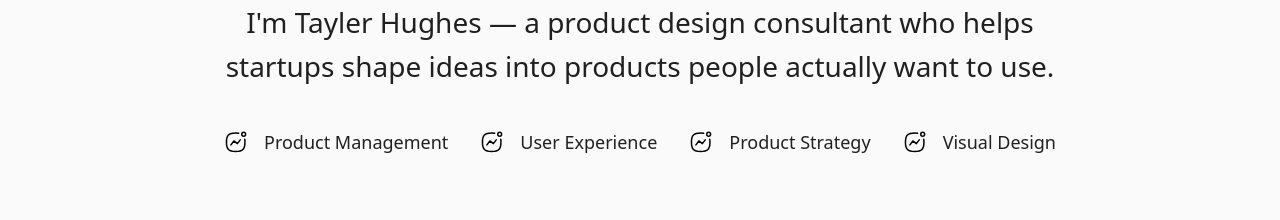
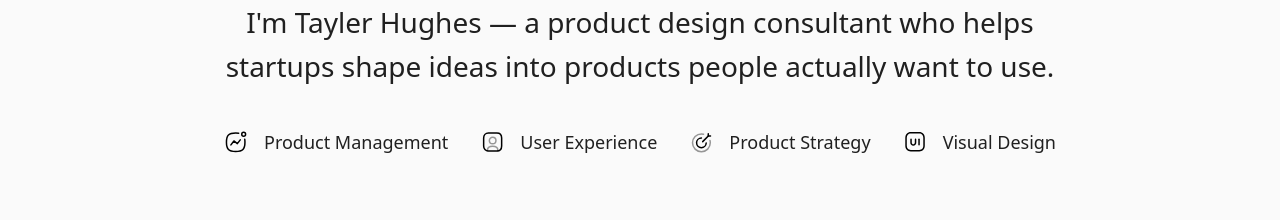
Before and after one commit to taylerhughes/willard-website, a Next.js app: page / in a window 1280 px wide. Shown: the part 960-1180 px from the top of the page. Built offline with nearby package versions, Linux system fonts and the light colour scheme.

Commit message:
icon fix

```diff
--- a/app/page.tsx
+++ b/app/page.tsx
@@ -45,15 +45,29 @@ export default function Home() {
               <p className="font-medium text-[14px] md:text-[16px] lg:text-[18px] text-[#202020]">Product Management</p>
             </div>
             <div className="flex gap-3 md:gap-4 items-center">
-              <Image src={imgActivityIcon} alt="" width={20} height={20} className="md:w-[24px] md:h-[24px]" />
+              <svg id="user" width="24" height="24" viewBox="0 0 24 24" fill="none" xmlns="http://www.w3.org/2000/svg">
+<path d="M8.43255 3H16.8673C19.8154 3 21.6504 5.08119 21.6504 8.02638V15.9736C21.6504 18.9188 19.8154 21 16.8663 21H8.43255C5.48444 21 3.65039 18.9188 3.65039 15.9736V8.02638C3.65039 5.08119 5.4932 3 8.43255 3Z" stroke="#000000" stroke-width="1.5" stroke-linecap="round" stroke-linejoin="round"></path>
+<path opacity="0.4" d="M7.48926 20.9202V20.0153C7.48926 18.3321 8.82223 16.2305 12.646 16.2305C16.4795 16.2305 17.8125 18.3126 17.8125 19.9959V20.9202" stroke="#000000" stroke-width="1.5" stroke-linecap="round" stroke-linejoin="round"></path>
+<path opacity="0.4" fill-rule="evenodd" clip-rule="evenodd" d="M15.9454 10.5259C15.9454 12.3464 14.4704 13.8214 12.6499 13.8214C10.8295 13.8214 9.35352 12.3464 9.35352 10.5259C9.35352 8.7055 10.8295 7.23047 12.6499 7.23047C14.4704 7.23047 15.9454 8.7055 15.9454 10.5259Z" stroke="#000000" stroke-width="1.5" stroke-linecap="round" stroke-linejoin="round"></path>
+</svg>
               <p className="font-medium text-[14px] md:text-[16px] lg:text-[18px] text-[#202020]">User Experience</p>
             </div>
             <div className="flex gap-3 md:gap-4 items-center">
-              <Image src={imgActivityIcon} alt="" width={20} height={20} className="md:w-[24px] md:h-[24px]" />
+<svg id="Target" width="24" height="25" viewBox="0 0 24 24" fill="none" xmlns="http://www.w3.org/2000/svg">
+<path opacity="0.4" d="M20.989 9.98114C21.19 10.7221 21.296 11.5011 21.296 12.3091C21.296 17.2251 17.314 21.2072 12.399 21.2072C7.48299 21.2072 3.5 17.2251 3.5 12.3091C3.5 7.40314 7.48299 3.41016 12.399 3.41016C13.139 3.41016 13.86 3.50714 14.553 3.67114" stroke="#000000" stroke-width="1.5" stroke-linecap="round" stroke-linejoin="round"></path>
+<path d="M12.4081 7.5H12.3991C9.73311 7.5 7.57812 9.65502 7.57812 12.309C7.57812 14.974 9.73311 17.128 12.3991 17.128C14.9671 17.128 17.0831 15.108 17.1981 12.559" stroke="#000000" stroke-width="1.5" stroke-linecap="round" stroke-linejoin="round"></path>
+<path d="M21.5003 5.58136H19.2793V3.35938" stroke="#000000" stroke-width="1.5" stroke-linecap="round" stroke-linejoin="round"></path>
+<path d="M13.709 11.1541L19.281 5.58203" stroke="#000000" stroke-width="1.5" stroke-linecap="round" stroke-linejoin="round"></path>
+</svg>
               <p className="font-medium text-[14px] md:text-[16px] lg:text-[18px] text-[#202020]">Product Strategy</p>
             </div>
             <div className="flex gap-3 md:gap-4 items-center">
-              <Image src={imgActivityIcon} alt="" width={20} height={20} className="md:w-[24px] md:h-[24px]" />
+<svg id="UI" width="24" height="24" viewBox="0 0 24 24" fill="none" xmlns="http://www.w3.org/2000/svg">
+<path d="M8.03857 8.40002C8.45264 8.40002 8.78857 8.73602 8.78857 9.15002V12.7C8.78857 13.528 9.46045 14.2 10.2886 14.2C11.1167 14.2 11.7886 13.528 11.7886 12.7V9.15002C11.7886 8.73602 12.1245 8.40002 12.5386 8.40002C12.9526 8.40002 13.2886 8.73602 13.2886 9.15002V12.7C13.2886 14.357 11.9458 15.7 10.2886 15.7C8.63135 15.7 7.28857 14.357 7.28857 12.7V9.15002C7.28857 8.73602 7.62451 8.40002 8.03857 8.40002Z" fill="#000000"></path>
+<path d="M16.0386 8.40002C16.4526 8.40002 16.7886 8.73602 16.7886 9.15002V14.75C16.7886 15.164 16.4526 15.5 16.0386 15.5C15.6245 15.5 15.2886 15.164 15.2886 14.75V9.15002C15.2886 8.73602 15.6245 8.40002 16.0386 8.40002Z" fill="#000000"></path>
+<path fill-rule="evenodd" clip-rule="evenodd" d="M3.77881 3.64697C4.76367 2.59094 6.16553 2 7.8208 2H16.2554C17.9146 2 19.3174 2.591 20.3018 3.64801C21.2798 4.698 21.7886 6.14899 21.7886 7.776V15.724C21.7886 17.351 21.2798 18.802 20.3018 19.852C19.3174 20.909 17.9146 21.5 16.2544 21.5H7.8208C6.16064 21.5 4.75879 20.909 3.77441 19.852C2.79639 18.801 2.28857 17.351 2.28857 15.724V7.776C2.28857 6.14801 2.7998 4.698 3.77881 3.64697ZM4.87549 4.66998C4.19873 5.39697 3.78857 6.46002 3.78857 7.776V15.724C3.78857 17.042 4.19678 18.104 4.87256 18.83C5.54248 19.55 6.53174 20 7.8208 20H16.2544C17.5435 20 18.5327 19.55 19.2036 18.83C19.8794 18.104 20.2886 17.041 20.2886 15.724V7.776C20.2886 6.45898 19.8794 5.396 19.2036 4.66998C18.5337 3.95001 17.5444 3.5 16.2554 3.5H7.8208C6.53662 3.5 5.54736 3.94897 4.87549 4.66998Z" fill="#000000"></path>
+</svg>
+
               <p className="font-medium text-[14px] md:text-[16px] lg:text-[18px] text-[#202020]">Visual Design</p>
             </div>
           </div>
```
